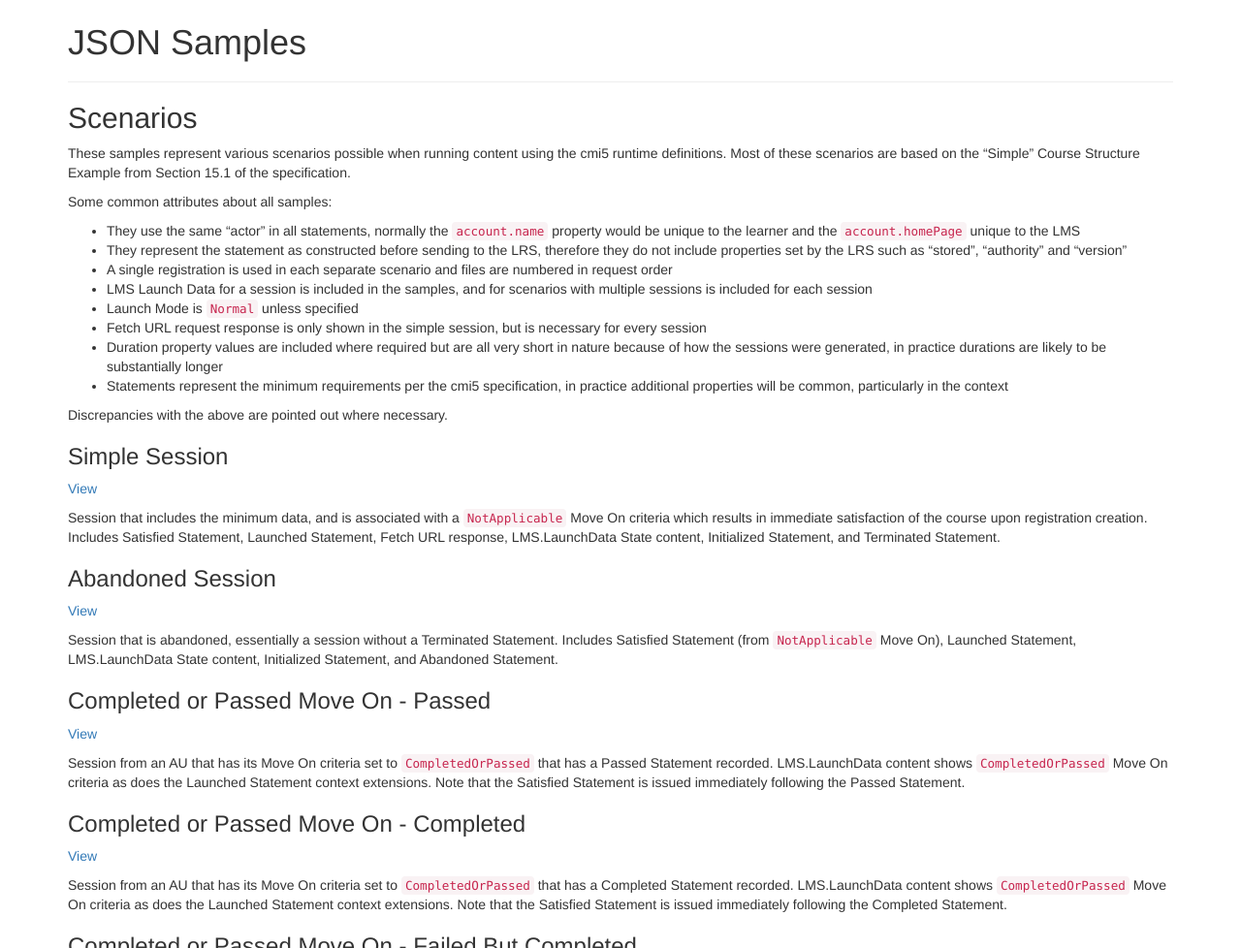
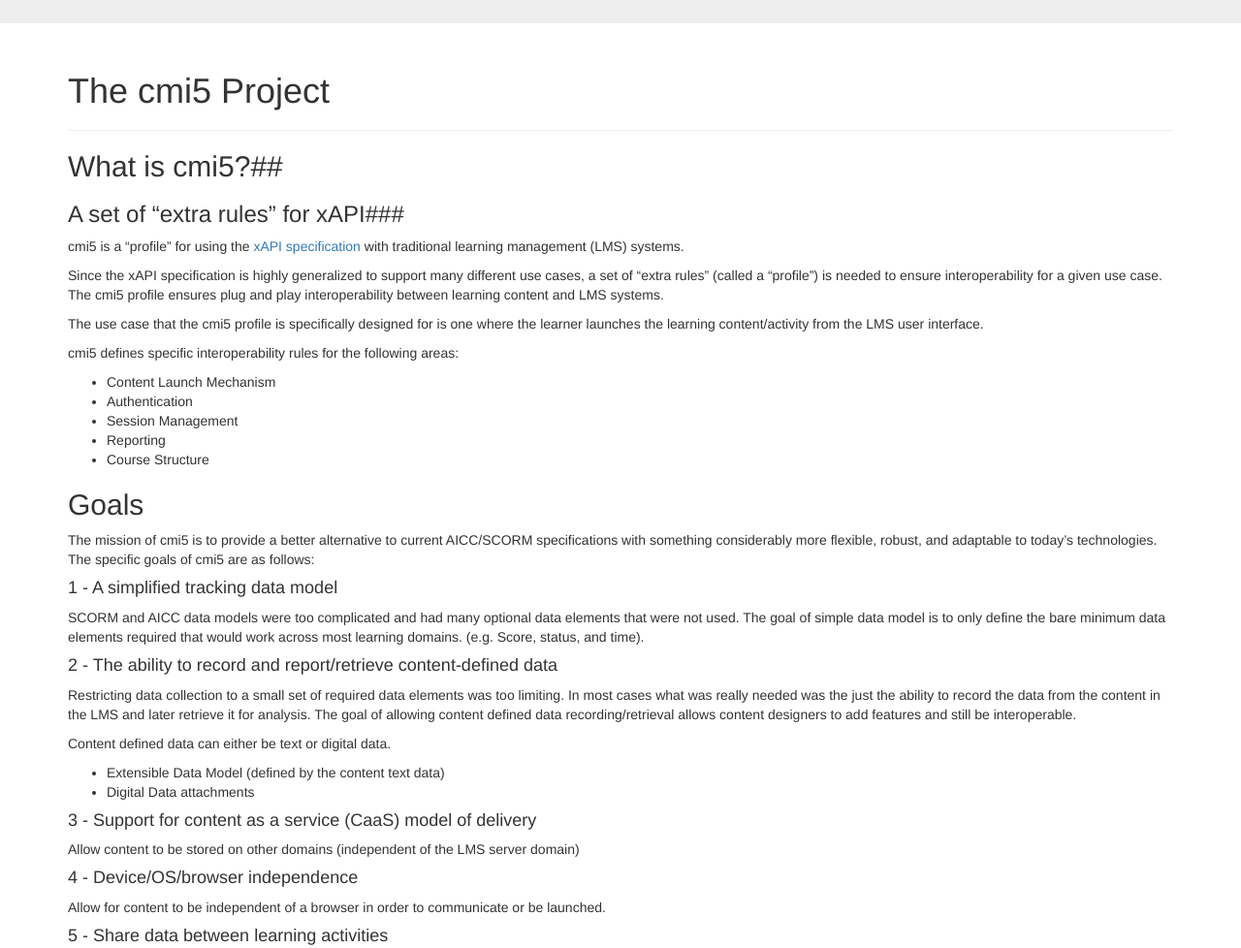
Before and after one commit to AICC/CMI-5_Spec_Current, a Jekyll site: the page built from index.md, in a window 1280 px wide and 1400 px high, cut to the strip 422-1400 px from the top of the window. Shown: the whole strip at 97% size. Built offline with Jekyll 4.4.1, drawn with Linux system fonts in a browser that asks for light colours; some of the changed text lies outside the part shown.

Commit message:
Add layout and content updates
* Switch index to use existing content from README from main branch
* Move JSON sample content to separate page
* Add a top navbar that links to Home, JSON Samples, and GH repo

```diff
--- a/_layouts/index.html
+++ b/_layouts/index.html
@@ -15,9 +15,26 @@
 
     <!-- Latest compiled and minified JavaScript -->
     <script src="https://maxcdn.bootstrapcdn.com/bootstrap/3.3.6/js/bootstrap.min.js" integrity="sha384-0mSbJDEHialfmuBBQP6A4Qrprq5OVfW37PRR3j5ELqxss1yVqOtnepnHVP9aJ7xS" crossorigin="anonymous"></script>
+
+    <style>
+        body {
+            padding-top: 50px;
+        }
+    </style>
   </head>
 
   <body>
+    <nav class="navbar navbar-default navbar-fixed-top">
+      <div class="container">
+        <div class="navbar-header">
+          <a class="navbar-brand" href="/">Home</a>
+        </div>
+        <ul class="nav navbar-nav navbar-right">
+          <li><a href="/samples">JSON Samples</a></li>
+          <li><a href="https://github.com/AICC/CMI-5_Spec_Current">GitHub Repository</a></li>
+        </ul>
+      </div>
+    </nav>
     <div class="jumbotron">
       <div class="container">
         <img src="https://cloud.githubusercontent.com/assets/1656316/9965238/bc9deb2c-5de9-11e5-9954-63aa03873f88.png">
--- a/index.md
+++ b/index.md
@@ -1,128 +1,146 @@
 ---
 ---
 
-# JSON Samples
+# The cmi5 Project
 
 ------
 
-## Scenarios
+## What is cmi5?##
 
-These samples represent various scenarios possible when running content using the cmi5 runtime definitions. Most of these scenarios are based on the "Simple" Course Structure Example from Section 15.1 of the specification.
+### A set of "extra rules" for xAPI###
 
-Some common attributes about all samples:
+cmi5 is a "profile" for using the [xAPI specification](https://github.com/adlnet/xAPI-Spec) with traditional learning management (LMS) systems.
 
-* They use the same "actor" in all statements, normally the `account.name` property would be unique to the learner and the `account.homePage` unique to the LMS
-* They represent the statement as constructed before sending to the LRS, therefore they do not include properties set by the LRS such as "stored", "authority" and "version"
-* A single registration is used in each separate scenario and files are numbered in request order
-* LMS Launch Data for a session is included in the samples, and for scenarios with multiple sessions is included for each session
-* Launch Mode is `Normal` unless specified
-* Fetch URL request response is only shown in the simple session, but is necessary for every session
-* Duration property values are included where required but are all very short in nature because of how the sessions were generated, in practice durations are likely to be substantially longer
-* Statements represent the minimum requirements per the cmi5 specification, in practice additional properties will be common, particularly in the context
+Since the xAPI specification is highly generalized to support many different use cases, a set of "extra rules" (called a "profile") is needed to ensure interoperability for a given use case. The cmi5 profile ensures plug and play interoperability between learning content and LMS systems.
 
-Discrepancies with the above are pointed out where necessary.
+The use case that the cmi5 profile is specifically designed for is one where the learner launches the learning content/activity from the LMS user interface.
 
-### Simple Session
+cmi5 defines specific interoperability rules for the following areas:
 
-[View](scenarios/01-simple_session)
+- Content Launch Mechanism
+- Authentication
+- Session Management
+- Reporting
+- Course Structure
 
-{% include scenarios/descriptions/01-simple_session.md %}
+## Goals
 
-### Abandoned Session
+The mission of cmi5 is to provide a better alternative to current AICC/SCORM specifications with something considerably more flexible, robust, and adaptable to today's technologies. The specific goals of cmi5 are as follows:
 
-[View](scenarios/02-simple_abandoned_session)
+#### 1 - A simplified tracking data model
 
-{% include scenarios/descriptions/02-simple_abandoned_session.md %}
+SCORM and AICC data models were too complicated and had many optional data elements that were not used. The goal of simple data model is to only define the bare minimum data elements required that would work across most learning domains. (e.g. Score, status, and time).
 
-### Completed or Passed Move On - Passed
+#### 2 - The ability to record and report/retrieve content-defined data
 
-[View](scenarios/03-completed_or_passed-passed)
+Restricting data collection to a small set of required data elements was too limiting.  In most cases what was really needed was the just the ability to record the data from the content in the LMS and later retrieve it for analysis. The goal of allowing content defined data recording/retrieval allows content designers to add features and still be interoperable.
 
-{% include scenarios/descriptions/03-completed_or_passed-passed.md %}
+Content defined data can either be text or digital data.
 
-### Completed or Passed Move On - Completed
+- Extensible Data Model (defined by the content text data)
+- Digital Data attachments
 
-[View](scenarios/04-completed_or_passed-completed)
+#### 3 - Support for content as a service (CaaS) model of delivery
+Allow content to be stored on other domains (independent of the LMS server domain)
 
-{% include scenarios/descriptions/04-completed_or_passed-completed.md %}
+#### 4 - Device/OS/browser independence
 
-### Completed or Passed Move On - Failed But Completed
+Allow for content to be independent of a browser in order to communicate or be launched.
 
-[View](scenarios/05-completed_or_passed-failed_completed)
+#### 5 - Share data between learning activities
 
-{% include scenarios/descriptions/05-completed_or_passed-failed_completed.md %}
+Allow data to be shared between learning activities for multiple learners enrolled in the same course.
 
-### Completed Move On - Completed
+## History
 
-[View](scenarios/06-completed-completed)
+The ***cmi5*** project was originally started in the AICC (Aviation Industry Computer-Based Training Committee) in 2010. ***cmi5*** was expected to replace both AICC and SCORM specifications with a more feature-rich and robust solution.  Both AICC and SCORM specifications had technical issues and constraints as well as significant overlap.
 
-{% include scenarios/descriptions/06-completed-completed.md %}
+The AICC was nearing completion of SOAP-based communication mechanism for cmi5 in 2012 about the same time the Tin Can API research project (now called xAPI) was completed in the ADL.
 
-### Passed Move On - Passed
+The AICC and ADL participants soon determined that there was significant overlap between the two specifications.  xAPI had broader application than ***cmi5***, so the ADL and AICC agreed to cooperate on an "xAPI profile" to meet the more specific use case needs of ***cmi5***. So the cmi5 project was "rebooted" in 2012 and the SOAP architecture was replaced with xAPI. The ***cmi5*** project is still guided by its original goals.
 
-[View](scenarios/07-passed-passed)
+In 2014, the AICC  dissolved and formally transferred the ***cmi5*** project to the ADL.
 
-{% include scenarios/descriptions/07-passed-passed.md %}
+## Versions
 
-### Passed Move On with Mastery Score - Passed
+The versioning of cmi5 is as follows:
 
-[View](scenarios/08-passed-masteryScore-passed)
+- Major versions change functionality or interoperability.
+- Major versions of cmi5 are named by "rocks" (granite, basalt, etc.).
+- Minor versions correct errata (errors) only
+- Minor versions of cmi5 are serialized by "edition"  (1st, 2nd 3rd, etc)
 
-{% include scenarios/descriptions/08-passed-masteryScore-passed.md %}
+For example "Sandstone, 1st edition".
 
-### Completed and Passed Move On
+### Sandstone (released May 2015)
 
-[View](scenarios/09-completed_and_passed)
+Sandstone is the first release of cmi5.  It is a "developer release" to collect feedback from learning technology developers.  It is not intended for actual implementation.
 
-{% include scenarios/descriptions/09-completed_and_passed.md %}
+- [Sandstone, 1st Edition](https://github.com/AICC/CMI-5_Spec_Current/tree/sandstone-release)
 
-### Completed and Passed Move On with Mastery Score
+### Quartz (released June 2016)
 
-[View](scenarios/10-completed_and_passed-masteryScore)
+The Quartz version includes developer feedback collected from Sandstone. Quartz is the first "production release" intended for implementation.
 
-{% include scenarios/descriptions/10-completed_and_passed-masteryScore.md %}
+- [Quartz, 1st Edition](https://github.com/AICC/CMI-5_Spec_Current/blob/quartz/cmi5_spec.md)
 
-### Completed and Passed Move On with Mastery Score - Initial Failure
+## cmi5 Articles ##
 
-[View](scenarios/11-completed_and_passed-masteryScore-failed_first)
+The following are articles that discuss cmi5 and explain its potential uses:
 
-{% include scenarios/descriptions/11-completed_and_passed-masteryScore-failed_first.md %}
+- [Experience API, cmi5, and Future SCORM](http://bit.ly/1Pjad2W)
+- [Time to Plugin to cmi5?](https://www.linkedin.com/pulse/time-plugin-cmi5-bill-mcdonald)
+- [cmi5: The next generation SCORM](http://risc-inc.com/next-generation-scorm-cmi5/)
+- [cmi5 Process Flow: An overview](http://risc-inc.com/blog/cmi5-overview-process-flow/)
+- [cmi5: xAPI for LMSs](http://www.slideshare.net/BillMcDonald3/cmi5xapicamp-50890282)
 
-### "cmi5 allowed" Statements
+(More will be added as they become available)
 
-[View](scenarios/12-allowed_statement)
+## Connect with the cmi5 community!
 
-{% include scenarios/descriptions/12-allowed_statement.md %}
+Please note that the cmi5 working group is a volunteer community effort and is open to all.
 
-### Usage of Progress Extension
+We very much want to encourage people to share their thoughts about cmi5 and participate.  Please consider connecting with us in one or more of the following ways:
 
-[View](scenarios/13-progress_usage)
+### cmi5 GitHub
 
-{% include scenarios/descriptions/13-progress_usage.md %}
+All are welcome to raise issues/comments on this GitHub repository.
 
-### Completed and Passed - Multiple Session to Satisfy
+Also, [please see our wiki](https://github.com/AICC/CMI-5_Spec_Current/wiki) for a comprehensive set of meeting minutes.
 
-[View](scenarios/14-completed_and_passed-multiple_sessions)
+### cmi5 Email Address
+Please send questions for the working group to: [cmi5wg@adlnet.gov](mailto://cmi5wg@adlnet.gov)
 
-{% include scenarios/descriptions/14-completed_and_passed-multiple_sessions.md %}
+### Weekly GotoMeeting Conferences
 
-### Review Launch Mode
+The cmi5 working group holds weekly Web Conferences that are open to all. The meeting are held every Friday at 10:30 am US Eastern Time. See link below to register:
 
-[View](scenarios/15-review_mode)
+- [Register For cmi5 Working Group Conferences](https://attendee.gotowebinar.com/register/834085493171125249)
 
-{% include scenarios/descriptions/15-review_mode.md %}
+### xAPI Spec Development Calls
 
--------
+The xAPI group meets the first 3 Wednesdays of each month from 2:30 - 3:30 EST. All are welcome.
 
-## License Agreement
+- [Register For xAPI Working Group Meetings](https://attendee.gotowebinar.com/register/279276321478091778)
 
-Copyright 2012-2016 Advanced Distributed Learning (ADL) Initiative, U.S. Department of Defense
+### Subscribe to cmi5 Mailing list
 
-Licensed under the Apache License, Version 2.0 (the "License"). You may not use this file except in compliance with the License.
-You may obtain a copy of the License at http://www.apache.org/licenses/LICENSE-2.0
+This list provides weekly meeting minutes and news about cmi5.
 
-Unless required by applicable law or agreed to in writing, software distributed under the License is distributed
-on an "AS IS" BASIS, WITHOUT WARRANTIES OR CONDITIONS OF ANY KIND, either express or implied. See the License for
-the specific language governing permissions and limitations under the License.
+- [Subscribe to cmi5 Mailing list ](http://eepurl.com/bjlA01) (Managed by Mail Chimp).
 
--------
+### The cmi5 LinkedIn Group
+
+The cmi5 LinkedIn group was established to encourage discussion about cmi5 and answer your questions.  Please join at link below:
+
+- [cmi5 LinkedIn Group](http://www.linkedin.com/grp/home?gid=3943740)
+
+### Follow cmi5 on Twitter
+
+Follow cmi5 on Twitter: [#cmi5](https://twitter.com/hashtag/cmi5), [@cmi5spec](https://twitter.com/cmi5spec)
+
+### Join the cmi5 Slack Team
+
+The cmi5 working group is currently testing Slack team communication. To join the slack group, please use the following link: [Add me to the cmi5 Slack Team](mailto:cmi5wg@adlnet.gov?subject=%5Bcmi5%20Slack%20Registration%5D&body=Please%20add%20me%20to%20the%20cmi5%20slack%20working%20group.)
+
+----------
--- /dev/null
+++ b/samples.md
@@ -0,0 +1,128 @@
+---
+---
+
+# JSON Samples
+
+------
+
+## Scenarios
+
+These samples represent various scenarios possible when running content using the cmi5 runtime definitions. Most of these scenarios are based on the "Simple" Course Structure Example from Section 15.1 of the specification.
+
+Some common attributes about all samples:
+
+* They use the same "actor" in all statements, normally the `account.name` property would be unique to the learner and the `account.homePage` unique to the LMS
+* They represent the statement as constructed before sending to the LRS, therefore they do not include properties set by the LRS such as "stored", "authority" and "version"
+* A single registration is used in each separate scenario and files are numbered in request order
+* LMS Launch Data for a session is included in the samples, and for scenarios with multiple sessions is included for each session
+* Launch Mode is `Normal` unless specified
+* Fetch URL request response is only shown in the simple session, but is necessary for every session
+* Duration property values are included where required but are all very short in nature because of how the sessions were generated, in practice durations are likely to be substantially longer
+* Statements represent the minimum requirements per the cmi5 specification, in practice additional properties will be common, particularly in the context
+
+Discrepancies with the above are pointed out where necessary.
+
+### Simple Session
+
+[View](scenarios/01-simple_session)
+
+{% include scenarios/descriptions/01-simple_session.md %}
+
+### Abandoned Session
+
+[View](scenarios/02-simple_abandoned_session)
+
+{% include scenarios/descriptions/02-simple_abandoned_session.md %}
+
+### Completed or Passed Move On - Passed
+
+[View](scenarios/03-completed_or_passed-passed)
+
+{% include scenarios/descriptions/03-completed_or_passed-passed.md %}
+
+### Completed or Passed Move On - Completed
+
+[View](scenarios/04-completed_or_passed-completed)
+
+{% include scenarios/descriptions/04-completed_or_passed-completed.md %}
+
+### Completed or Passed Move On - Failed But Completed
+
+[View](scenarios/05-completed_or_passed-failed_completed)
+
+{% include scenarios/descriptions/05-completed_or_passed-failed_completed.md %}
+
+### Completed Move On - Completed
+
+[View](scenarios/06-completed-completed)
+
+{% include scenarios/descriptions/06-completed-completed.md %}
+
+### Passed Move On - Passed
+
+[View](scenarios/07-passed-passed)
+
+{% include scenarios/descriptions/07-passed-passed.md %}
+
+### Passed Move On with Mastery Score - Passed
+
+[View](scenarios/08-passed-masteryScore-passed)
+
+{% include scenarios/descriptions/08-passed-masteryScore-passed.md %}
+
+### Completed and Passed Move On
+
+[View](scenarios/09-completed_and_passed)
+
+{% include scenarios/descriptions/09-completed_and_passed.md %}
+
+### Completed and Passed Move On with Mastery Score
+
+[View](scenarios/10-completed_and_passed-masteryScore)
+
+{% include scenarios/descriptions/10-completed_and_passed-masteryScore.md %}
+
+### Completed and Passed Move On with Mastery Score - Initial Failure
+
+[View](scenarios/11-completed_and_passed-masteryScore-failed_first)
+
+{% include scenarios/descriptions/11-completed_and_passed-masteryScore-failed_first.md %}
+
+### "cmi5 allowed" Statements
+
+[View](scenarios/12-allowed_statement)
+
+{% include scenarios/descriptions/12-allowed_statement.md %}
+
+### Usage of Progress Extension
+
+[View](scenarios/13-progress_usage)
+
+{% include scenarios/descriptions/13-progress_usage.md %}
+
+### Completed and Passed - Multiple Session to Satisfy
+
+[View](scenarios/14-completed_and_passed-multiple_sessions)
+
+{% include scenarios/descriptions/14-completed_and_passed-multiple_sessions.md %}
+
+### Review Launch Mode
+
+[View](scenarios/15-review_mode)
+
+{% include scenarios/descriptions/15-review_mode.md %}
+
+-------
+
+## License Agreement
+
+Copyright 2012-2016 Advanced Distributed Learning (ADL) Initiative, U.S. Department of Defense
+
+Licensed under the Apache License, Version 2.0 (the "License"). You may not use this file except in compliance with the License.
+You may obtain a copy of the License at http://www.apache.org/licenses/LICENSE-2.0
+
+Unless required by applicable law or agreed to in writing, software distributed under the License is distributed
+on an "AS IS" BASIS, WITHOUT WARRANTIES OR CONDITIONS OF ANY KIND, either express or implied. See the License for
+the specific language governing permissions and limitations under the License.
+
+-------
```
